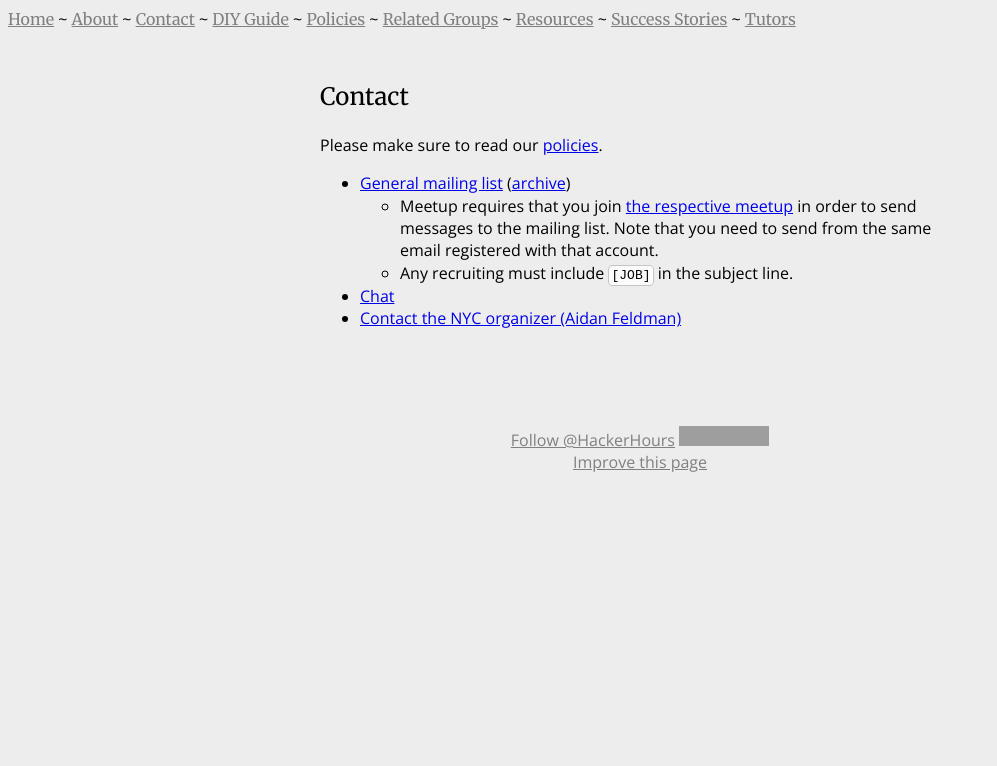
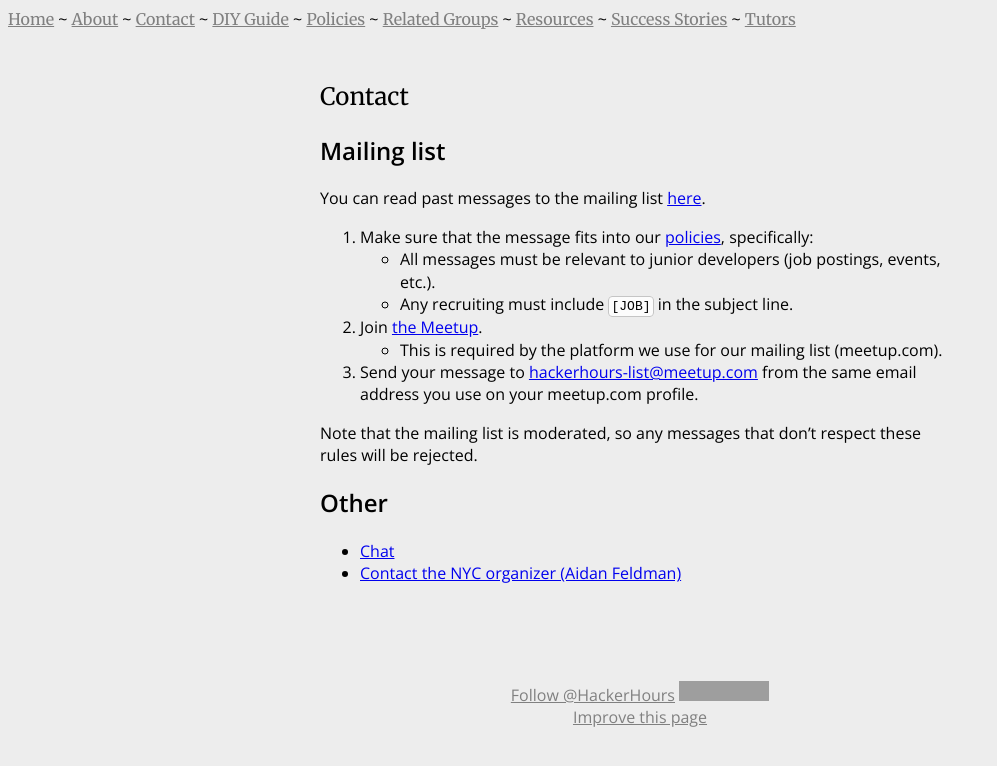
Before and after one commit to HackerHours/hackerhours.org, a Jekyll site: the page built from contact.md, in a window 1280 px wide. Shown: the top 766 px of the page, without its empty margins (0-997 px from the left). Built offline with Jekyll 4.4.1, drawn with Linux system fonts in a browser that asks for light colours; comment, search, counter and statistics services are not loaded; grey boxes are pictures that could not be loaded.

Commit message:
update mailing list information

```diff
--- a/contact.md
+++ b/contact.md
@@ -2,10 +2,20 @@
 title: Contact
 ---
 
-Please make sure to read our [policies](/policies.html).
+## Mailing list
 
-* [General mailing list](mailto:hackerhours-list@meetup.com) ([archive](http://www.meetup.com/hackerhours/messages/archive/))
-    * Meetup requires that you join [the respective meetup](http://www.meetup.com/hackerhours/) in order to send messages to the mailing list. Note that you need to send from the same email registered with that account.
+You can read past messages to the mailing list [here](http://www.meetup.com/hackerhours/messages/archive/).
+
+1. Make sure that the message fits into our [policies](/policies.html), specifically:
+    * All messages must be relevant to junior developers (job postings, events, etc.).
     * Any recruiting must include `[JOB]` in the subject line.
+1. Join [the Meetup](http://www.meetup.com/hackerhours/).
+    * This is required by the platform we use for our mailing list (meetup.com).
+1. Send your message to [hackerhours-list@meetup.com](mailto:hackerhours-list@meetup.com) from the same email address you use on your meetup.com profile.
+
+Note that the mailing list is moderated, so any messages that don't respect these rules will be rejected.
+
+## Other
+
 * [Chat](http://chat.hackerhours.org)
 * [Contact the NYC organizer (Aidan Feldman)](mailto:hackerhoursnyc@gmail.com)
```
